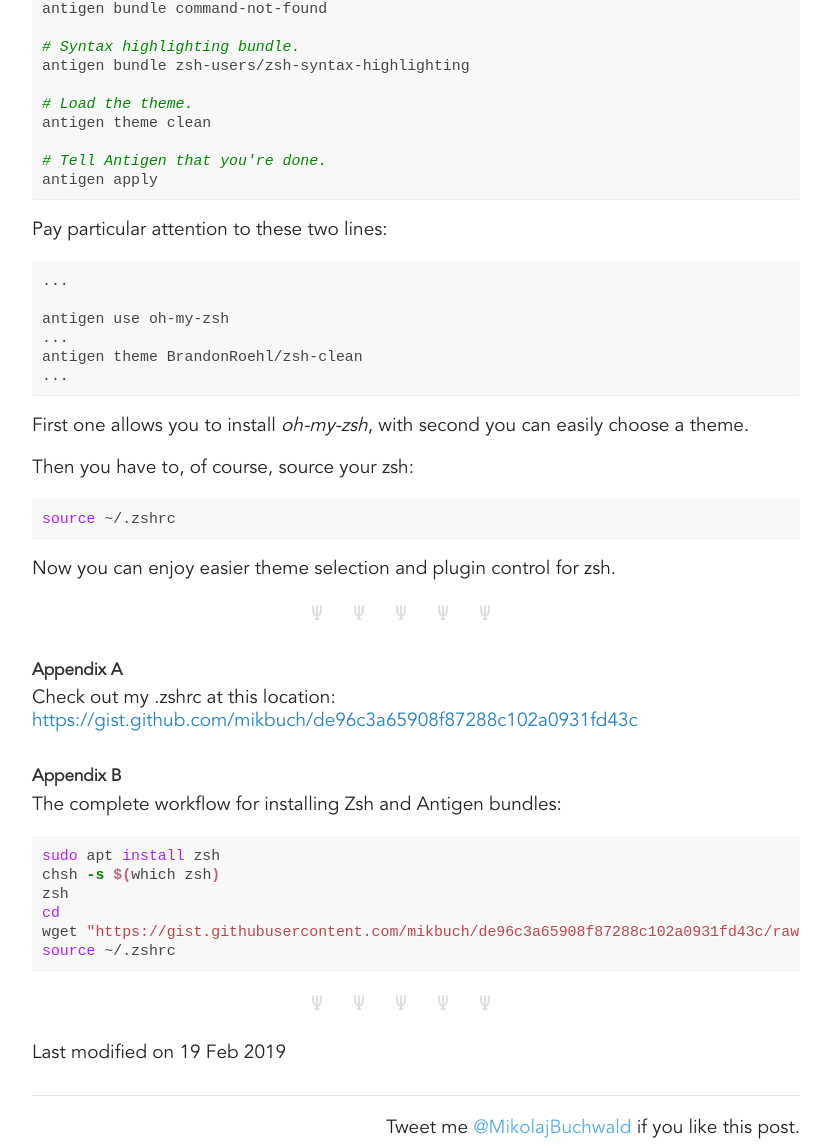
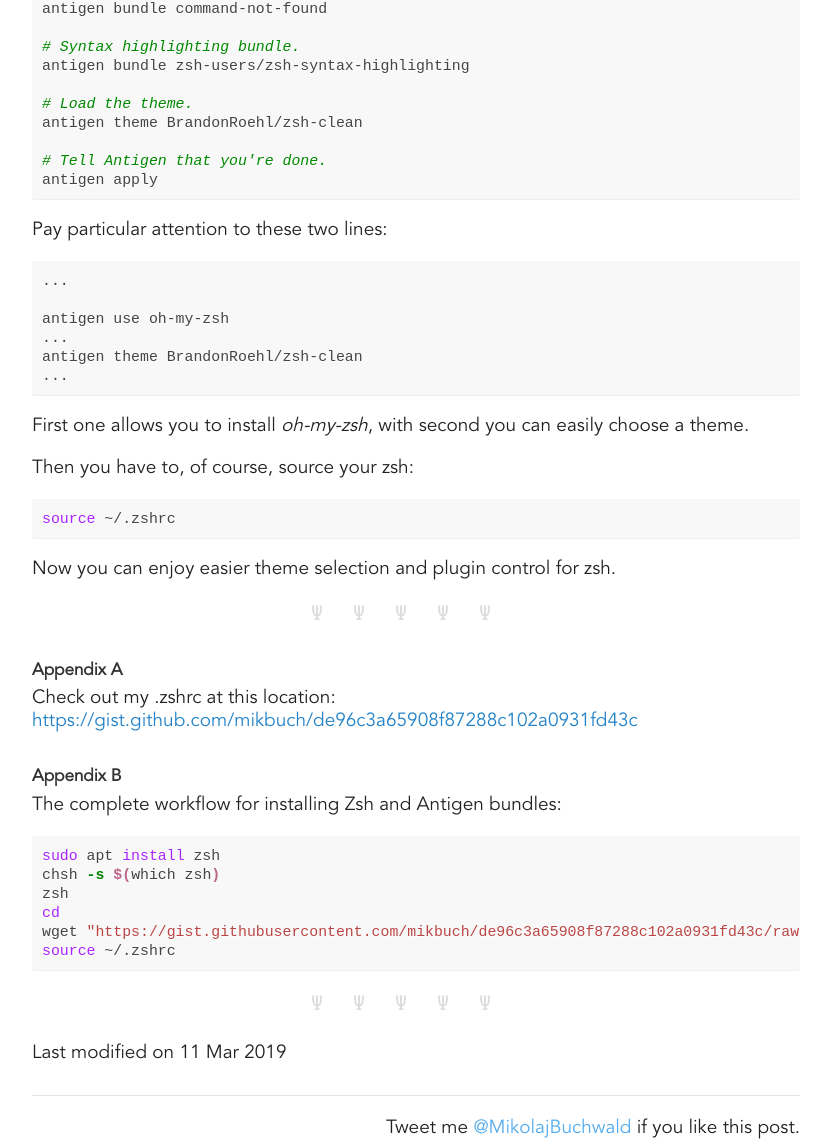
Before and after one commit to mikbuch/mikbuch.github.io, a Jekyll site: the page built from _posts/2019-02-16-Zsh-Antigen.md, in a window 1280 px wide. Shown: the part 733-1881 px from the top of the page, without its empty margins (224-1054 px from the left). Built offline with Jekyll 4.4.1, drawn with Linux system fonts in a browser that asks for light colours; comment, search, counter and statistics services are not loaded.

Commit message:
Antigen improvements

````diff
--- a/_posts/2019-02-16-Zsh-Antigen.md
+++ b/_posts/2019-02-16-Zsh-Antigen.md
@@ -7,15 +7,9 @@
 comments: false
 ---
 
-Today I was looking for a more efficient way of loading an oh-my-zsh theme --
-_clean_ ([https://github.com/BrandonRoehl/zsh-clean](https://github.com/BrandonRoehl/zsh-clean)). Until now I had to download
-the theme and manually install it in appropriate directory. While reading _clean_'s
-README, I stumbled upon Zsh Antigen ([https://github.com/zsh-users/antigen](https://github.com/zsh-users/antigen)).
+Today I was looking for a more efficient way of loading an oh-my-zsh theme -- _clean_ ([https://github.com/BrandonRoehl/zsh-clean](https://github.com/BrandonRoehl/zsh-clean)). Until now I had to download the theme and manually install it in appropriate directory. While reading _clean_'s README, I stumbled upon Zsh Antigen ([https://github.com/zsh-users/antigen](https://github.com/zsh-users/antigen)).
 
-Antigen is actually at the higher level than the mighty _oh-my-zsh_ as it allows
-managing oh-my-zsh, it's plugins and themes. Moreover, the author's manifesto
-in README seems both justified and ambitious. Anyway, by following _antigen_'s
-setup instruction you may easily install is:
+Antigen is actually at the higher level than the mighty _oh-my-zsh_ as it allows managing oh-my-zsh, it's plugins and themes. Moreover, the author's manifesto in README seems both justified and ambitious. Anyway, by following _antigen_'s setup instruction you may easily install is:
 
 ```bash
 curl -L git.io/antigen > ~/antigen.zsh
@@ -40,7 +34,7 @@
 antigen bundle zsh-users/zsh-syntax-highlighting
 
 # Load the theme.
-antigen theme clean
+antigen theme BrandonRoehl/zsh-clean
 
 # Tell Antigen that you're done.
 antigen apply
@@ -86,4 +80,4 @@
 
 ***
 
-Last modified on 19 Feb 2019
+Last modified on 11 Mar 2019
````
Also changed, not shown: README.md.
